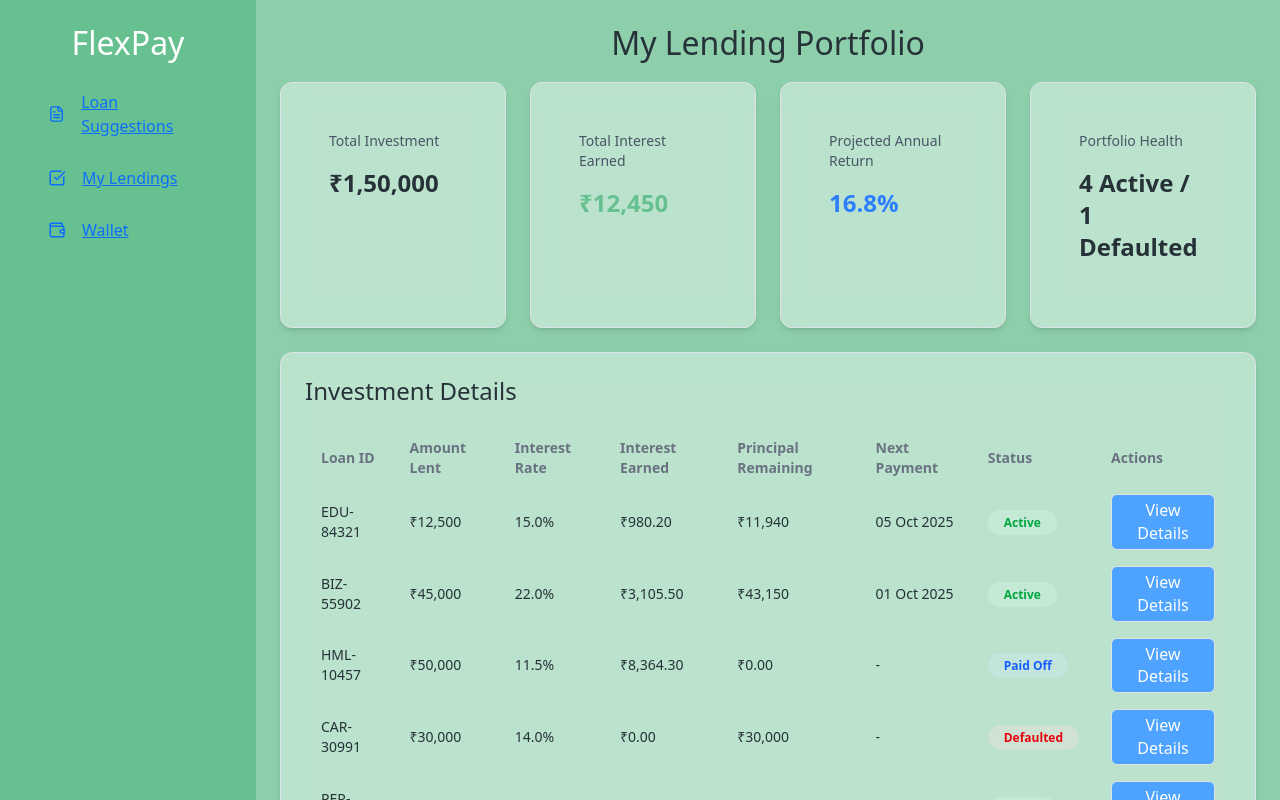
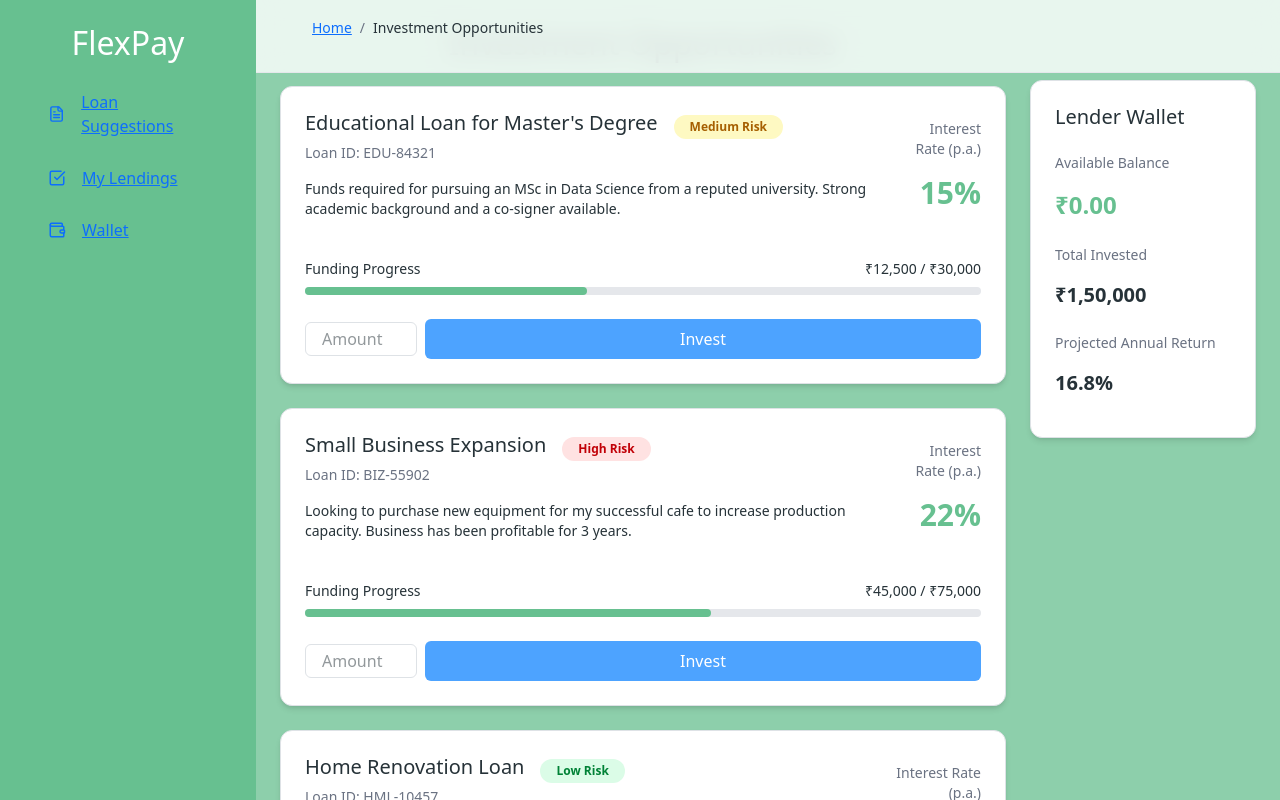
Before and after one commit to manann07/FlexPay, a React (Vite) app in the folder flexpay/: page / in a window 1280 px wide. Shown: the top 800 px of the page. Built offline with nearby package versions, Linux system fonts and the light colour scheme.

Commit message:
componet: topbar.jsx(complete) , (lender) pages: loanSuggestion.jsx

```diff
--- a/flexpay/src/App.jsx
+++ b/flexpay/src/App.jsx
@@ -16,6 +16,7 @@
 import Dashboard  from './componet/dashboard'
 import MyLending from './pages/my-Lendings'
 import WalletPage from './pages/wallet'
+import LoanSuggestions from './pages/loanSuggestions'
 
 function App() {
   // const router = createBrowserRouter(
@@ -34,7 +35,7 @@
   return (
     <>
       {/* <RouterProvider router={router}/> */}
-      <MyLending/>
+      <LoanSuggestions/>
 
     </>
   )
--- a/flexpay/src/componet/dashboard.jsx
+++ b/flexpay/src/componet/dashboard.jsx
@@ -1,5 +1,7 @@
 import React, { useState } from "react";
 import { Home, Wallet, FileText, CheckSquare } from "lucide-react"; // icons
+
+import TopBar from "./topbar";
 
 export default function Dashboard() {
   const [userType, setUserType] = useState("lender");
@@ -19,8 +21,9 @@
   const navigation = userType === "lender" ? lenderNav : borrowerNav;
 
   return (
-    <div className="flex min-h-screen bg-white ">
-
+    <div className=" flex justify-start flex min-h-screen bg-[#67C090]">
+                {/* topbar */}
+        {/* <TopBar currentPage="My Lendings" userInitial="G" /> */}
       {/* Sidebar */}
       <aside className="w-64 bg-[#67C090] p-6 text-white">
         <h2 className="text-xl font-bold mb-6">FlexPay</h2>
--- /dev/null
+++ b/flexpay/src/componet/topbar.jsx
@@ -0,0 +1,25 @@
+import React from "react";
+
+export default function TopBar({ currentPage = "Dashboard", userInitial = "G" }) {
+  return (
+    <div className="fixed w-full flex items-center justify-between px-6 py-3 border-b border-gray-200 bg-white/80 backdrop-blur-md z-20">
+      {/* Breadcrumb */}
+      <nav className="text-sm">
+        <ol className="flex space-x-2 text-gray-500">
+          <li>
+            <a href="/" className="hover:underline">
+              Home
+            </a>
+          </li>
+          <li>/</li>
+          <li className="text-[#263238] font-medium hover:underline">{currentPage}</li>
+        </ol>
+      </nav>
+
+      {/* User Circle */}
+      <div className="w-10 h-10 flex items-center justify-center rounded-full bg-[#263238] text-white font-bold">
+        {userInitial}
+      </div>
+    </div>
+  );
+}
--- /dev/null
+++ b/flexpay/src/pages/loanSuggestions.jsx
@@ -0,0 +1,159 @@
+import React from "react";
+import TopBar from "../componet/topbar";
+import Dashboard from "../componet/dashboard";
+
+export default function LoanSuggestions() {
+  const loans = [
+    {
+      id: "EDU-84321",
+      title: "Educational Loan for Master's Degree",
+      desc: "Funds required for pursuing an MSc in Data Science from a reputed university. Strong academic background and a co-signer available.",
+      rate: "15%",
+      risk: "Medium",
+      funded: 12500,
+      total: 30000,
+    },
+    {
+      id: "BIZ-55902",
+      title: "Small Business Expansion",
+      desc: "Looking to purchase new equipment for my successful cafe to increase production capacity. Business has been profitable for 3 years.",
+      rate: "22%",
+      risk: "High",
+      funded: 45000,
+      total: 75000,
+    },
+    {
+      id: "HML-10457",
+      title: "Home Renovation Loan",
+      desc: "Need funds for urgent home repairs and renovation. Stable government job with 10+ years of service. Excellent credit history.",
+      rate: "11.5%",
+      risk: "Low",
+      funded: 50000,
+      total: 50000,
+    },
+  ];
+
+  const getRiskClass = (risk) => {
+    switch (risk) {
+      case "Low":
+        return "bg-green-100 text-green-700";
+      case "Medium":
+        return "bg-yellow-100 text-yellow-700";
+      case "High":
+        return "bg-red-100 text-red-700";
+      default:
+        return "bg-gray-100 text-gray-700";
+    }
+  };
+
+  return (
+    <div className="flex min-h-screen bg-[#8DCFAB] text-[#263238] font-sans">
+      {/* Sidebar */}
+      <Dashboard />
+
+      {/* Right Section */}
+      <div className="flex flex-col flex-1">
+        {/* Top Navbar */}
+        <TopBar currentPage="Investment Opportunities" userInitial="G" />
+
+        {/* Main Content */}
+        <div className="p-6 grid grid-cols-1 lg:grid-cols-12 gap-6">
+          {/* Loan Cards */}
+          <div className="lg:col-span-9 space-y-6">
+            <h2 className="text-2xl font-bold mb-4">Investment Opportunities</h2>
+
+            {loans.map((loan) => {
+              const progress = (loan.funded / loan.total) * 100;
+              const fullyFunded = progress >= 100;
+
+              return (
+                <div
+                  key={loan.id}
+                  className="bg-white border border-[#67C090]/40 rounded-xl p-6 shadow-md hover:shadow-lg transition"
+                >
+                  <div className="flex flex-col md:flex-row md:justify-between md:items-center gap-3">
+                    <div>
+                      <div className="flex items-center gap-3">
+                        <h5 className="text-lg font-semibold">{loan.title}</h5>
+                        <span
+                          className={`px-3 py-1 rounded-full text-xs font-semibold ${getRiskClass(
+                            loan.risk
+                          )}`}
+                        >
+                          {loan.risk} Risk
+                        </span>
+                      </div>
+                      <p className="text-sm text-gray-500">Loan ID: {loan.id}</p>
+                      <p className="mt-2 text-sm">{loan.desc}</p>
+                    </div>
+                    <div className="text-right">
+                      <p className="text-sm text-gray-500">Interest Rate (p.a.)</p>
+                      <p className="text-3xl font-bold text-[#67C090]">{loan.rate}</p>
+                    </div>
+                  </div>
+
+                  <div className="mt-4">
+                    <div className="flex justify-between text-sm">
+                      <span>Funding Progress</span>
+                      <span>
+                        ₹{loan.funded.toLocaleString()} / ₹
+                        {loan.total.toLocaleString()}
+                      </span>
+                    </div>
+                    <div className="w-full bg-gray-200 rounded-full h-2 mt-2">
+                      <div
+                        className="bg-[#67C090] h-2 rounded-full"
+                        style={{ width: `${progress}%` }}
+                      ></div>
+                    </div>
+                  </div>
+
+                  <div className="mt-4 flex justify-end items-center gap-2">
+                    {!fullyFunded ? (
+                      <>
+                        <input
+                          type="number"
+                          placeholder="Amount"
+                          className="border border-gray-300 rounded px-3 py-1 text-sm w-28"
+                        />
+                        <button className="bg-[#67C090] text-white px-4 py-2 rounded-lg hover:bg-[#559f77] transition">
+                          Invest
+                        </button>
+                      </>
+                    ) : (
+                      <button
+                        disabled
+                        className="bg-gray-300 text-gray-500 px-4 py-2 rounded-lg cursor-not-allowed"
+                      >
+                        Fully Funded
+                      </button>
+                    )}
+                  </div>
+                </div>
+              );
+            })}
+          </div>
+
+          {/* Wallet Sidebar */}
+          <div className="lg:col-span-3">
+            <div className="sticky top-20 bg-white border border-[#67C090]/40 rounded-xl p-6 shadow-md">
+              <h5 className="text-lg font-bold mb-4">Lender Wallet</h5>
+              <div className="mb-4">
+                <p className="text-sm text-gray-500">Available Balance</p>
+                <p className="text-2xl font-bold text-[#67C090]">₹0.00</p>
+              </div>
+              <div className="mb-4">
+                <p className="text-sm text-gray-500">Total Invested</p>
+                <p className="text-xl font-bold">₹1,50,000</p>
+              </div>
+              <div>
+                <p className="text-sm text-gray-500">Projected Annual Return</p>
+                <p className="text-xl font-bold">16.8%</p>
+              </div>
+            </div>
+          </div>
+        </div>
+      </div>
+    </div>
+  );
+}
--- a/flexpay/src/pages/my-Lendings.jsx
+++ b/flexpay/src/pages/my-Lendings.jsx
@@ -1,5 +1,6 @@
 import React from "react";
 import Dashboard from "../componet/dashboard";
+import TopBar from "../componet/topbar";
 
 export default function MyLending() {
   const investments = [
@@ -68,11 +69,13 @@
         {/* sidebar  */}
         <Dashboard/>
 
+   {/* Right Section */}
+      <div className="flex flex-col flex-1">
+        {/* Top Navbar */}
+        <TopBar currentPage="Investment Opportunities" userInitial="G" />
 
-      {/* Main Content */}
-      <div className="flex-1">
 
-        <div className="p-6">
+        <div className="flex-1 p-6 pt-20">
           <h2 className="text-2xl font-bold mb-6">My Lending Portfolio</h2>
 
           {/* Stats */}
@@ -143,6 +146,6 @@
           </div>
         </div>
       </div>
-    </div>
+     </div>
   );
 }
--- a/flexpay/src/pages/wallet.jsx
+++ b/flexpay/src/pages/wallet.jsx
@@ -10,19 +10,20 @@
 
       {/* Main Section */}
       <div className="flex-1 flex flex-col">
-        {/* Top Bar */}
-        <div className="flex items-center justify-between bg-[#67C090]/10 border-b border-[#67C090] px-6 py-4">
-          <nav>
-            <ol className="flex space-x-2 text-sm">
+      {/* Top Bar */}
+        <div className="flex items-center justify-between px-6 py-4 border-b border-gray-200 bg-white/70 backdrop-blur-md sticky top-0 z-10">
+          <nav className="text-sm">
+            <ol className="flex space-x-2 text-gray-500">
               <li>
-                <a href="/" className="text-[#263238]/60 hover:underline">
+                <a href="/" className="hover:underline">
                   Home
                 </a>
               </li>
-              <li className="text-[#263238]">/ Wallet</li>
+              <li>/</li>
+              <li className="hover:underline text-[#263238]">wallet</li>
             </ol>
           </nav>
-          <div className="w-10 h-10 rounded-full bg-[#263238] text-white flex items-center justify-center font-bold">
+          <div className="w-10 h-10 flex items-center justify-center rounded-full bg-[#263238] text-white font-bold">
             G
           </div>
         </div>
```
